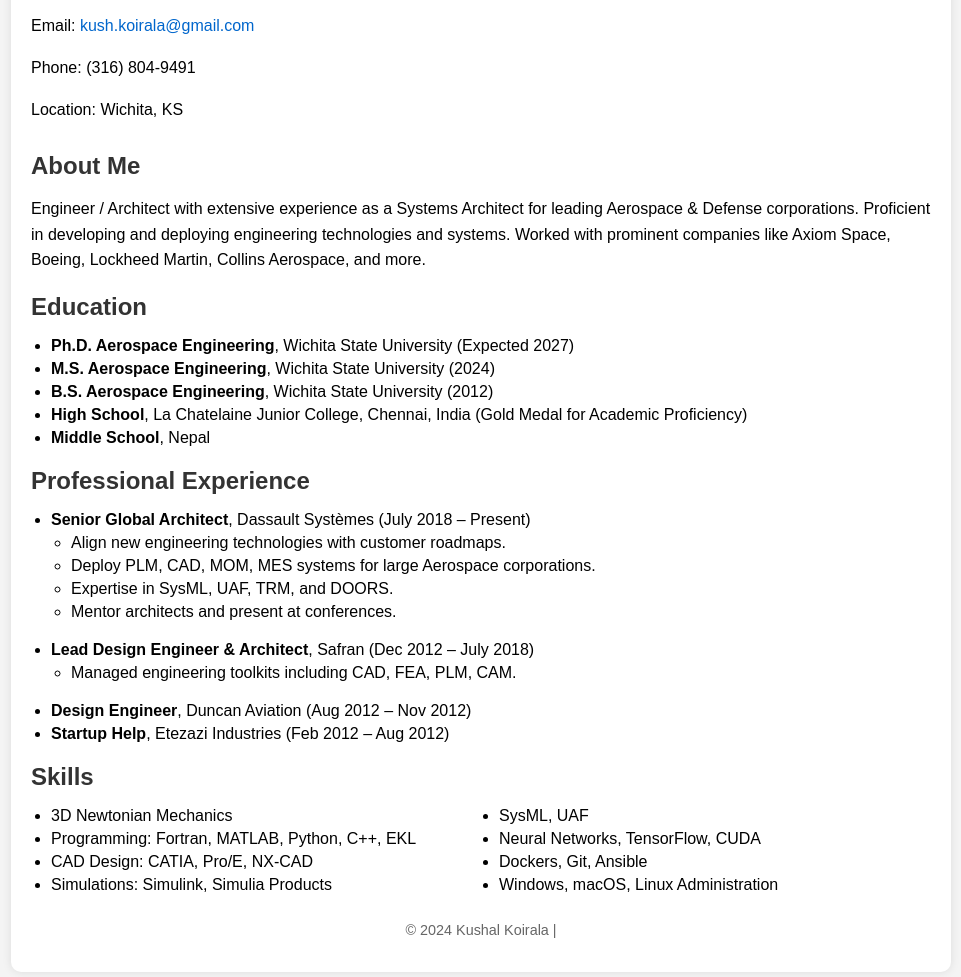
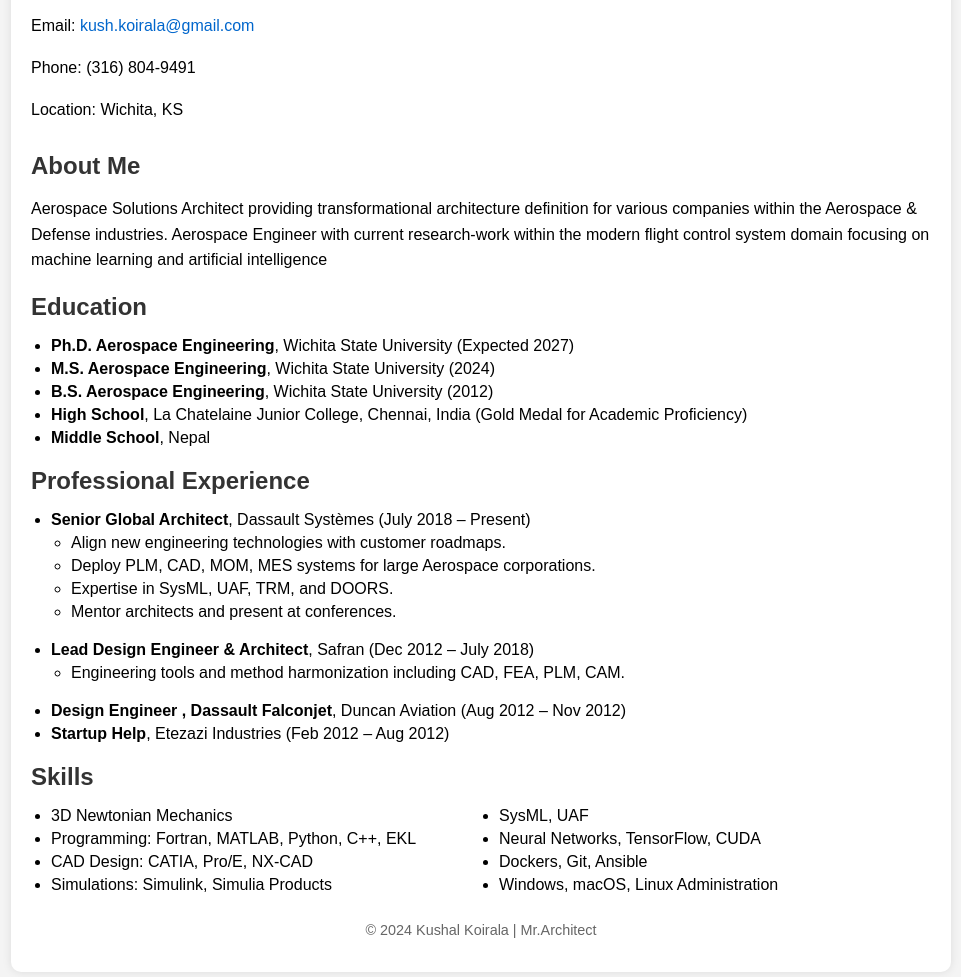
Before and after one commit to paraozzy/kushalkoirala.github.io, a plain HTML site: page index.html in a window 1280 px wide. Shown: the part 101-1078 px from the top of the page, without its empty margins (159-1120 px from the left). Drawn offline with Linux system fonts and the light colour scheme.

Commit message:
updated the resume

```diff
--- a/index.html
+++ b/index.html
@@ -68,7 +68,7 @@
         </div>
         <div class="section">
             <h2>About Me</h2>
-            <p>Engineer / Architect with extensive experience as a Systems Architect for leading Aerospace & Defense corporations. Proficient in developing and deploying engineering technologies and systems. Worked with prominent companies like Axiom Space, Boeing, Lockheed Martin, Collins Aerospace, and more.</p>
+            <p>Aerospace Solutions Architect providing transformational architecture definition for various companies within the Aerospace & Defense industries. Aerospace Engineer with current research-work within the modern flight control system domain focusing on machine learning and artificial intelligence</p>
         </div>
         <div class="section">
             <h2>Education</h2>
@@ -92,9 +92,9 @@
                 </ul>
                 <li><strong>Lead Design Engineer & Architect</strong>, Safran (Dec 2012 – July 2018)</li>
                 <ul>
-                    <li>Managed engineering toolkits including CAD, FEA, PLM, CAM.</li>
+                    <li>Engineering tools and method harmonization including CAD, FEA, PLM, CAM.</li>
                 </ul>
-                <li><strong>Design Engineer</strong>, Duncan Aviation (Aug 2012 – Nov 2012)</li>
+                <li><strong>Design Engineer , Dassault Falconjet</strong>, Duncan Aviation (Aug 2012 – Nov 2012)</li>
                 <li><strong>Startup Help</strong>, Etezazi Industries (Feb 2012 – Aug 2012)</li>
             </ul>
         </div>
@@ -114,7 +114,7 @@
             </div>
         </div>
         <div class="footer">
-            <p>© 2024 Kushal Koirala | <Mr.Architect></p>
+            <p>© 2024 Kushal Koirala | Mr.Architect </p>
         </div>
     </div>
 </body>
```
